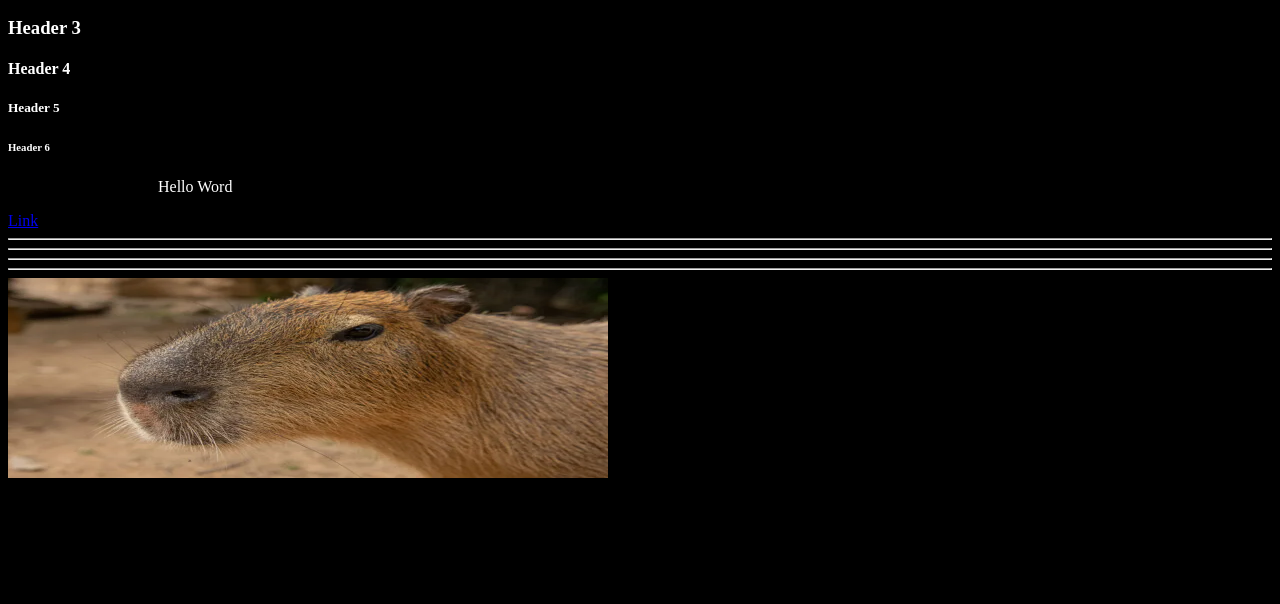
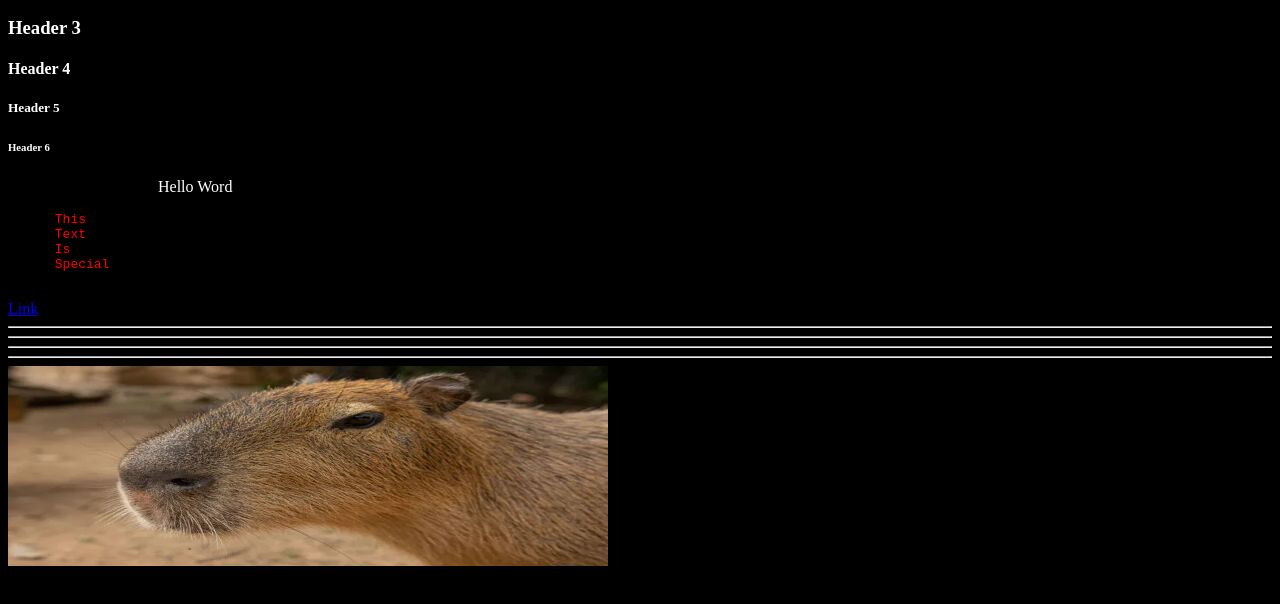
Before and after one commit to Cheese-Individual/Test, a plain HTML site: page index.html in a window 1280 px wide. Shown: the part 110-714 px from the top of the page. Drawn offline with Linux system fonts and the light colour scheme.

Commit message:
Update index.html

```diff
--- a/index.html
+++ b/index.html
@@ -17,6 +17,12 @@
     <h5>Header 5</h5>
     <h6>Header 6</h6>
     <p style="text-indent: 150px;">  Hello Word</p>
+    <pre style="color:red">
+      This
+      Text
+      Is
+      Special
+    </pre>
     <a href="https://google.com/">Link</a>
     <hr><hr><hr><hr>
     <img src="img.webp" alt="hair animel" width="600" height="200" title="acpybaar">
```
